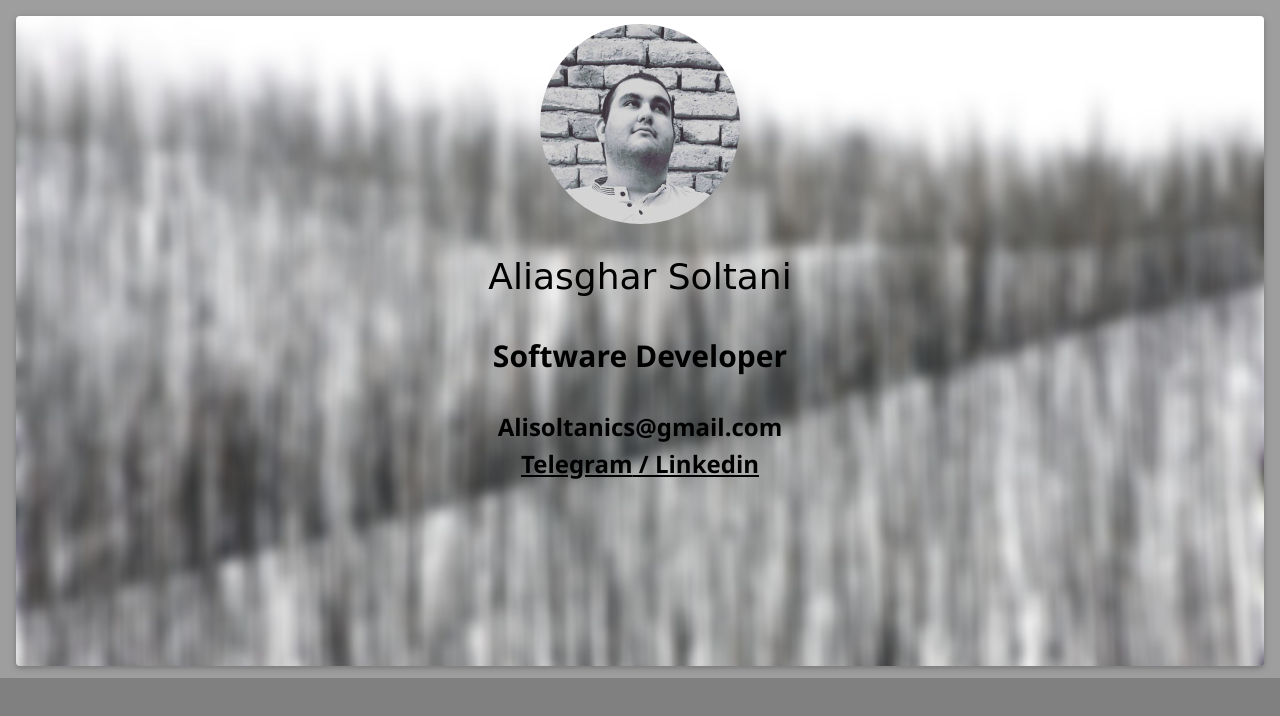
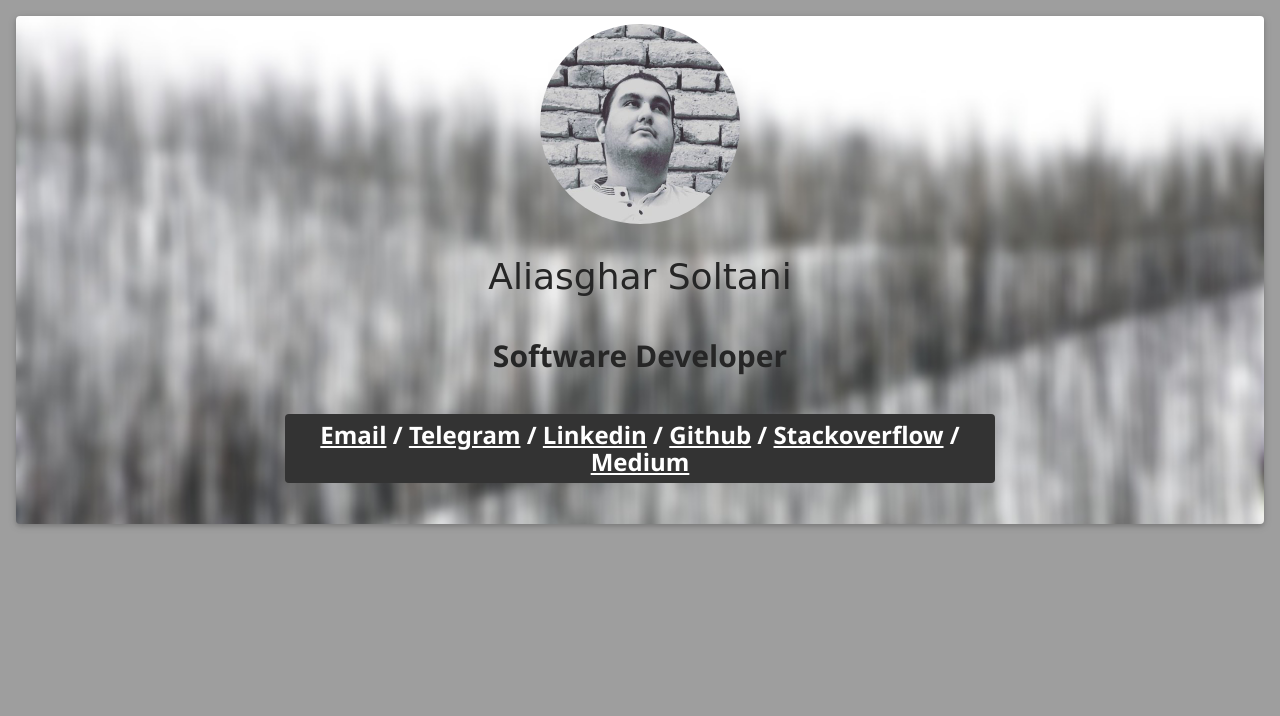
Before and after one commit to alisoltanics/alisoltanics.github.io, a plain HTML site: page index.html in a window 1280 px wide. Drawn offline with nearby package versions, Linux system fonts and the light colour scheme; a web font is replaced by a local one.

Commit message:
Change ui

```diff
--- a/css/master.css
+++ b/css/master.css
@@ -1,5 +1,5 @@
 body{
-  background-color: gray;
+  background-color: #9e9e9e!important;
 }
 .sk{
   font-size: 17px;
@@ -17,17 +17,30 @@ body{
 }
 .al{
   font-family: 'Prosto One', cursive;
-  color: black;
+  color: #262626;
 }
 .main{
   background-image: url("../44.jpg");
-  height: 650px;
   width: 100%;
   background-repeat: no-repeat, repeat;
   background-size: cover;
   -webkit-backdrop-filter: blur(5px);
   backdrop-filter: blur(5px);
 }
-#link{
+#link a{
   text-decoration: underline;
 }
+#link a:hover{
+  text-decoration: none;
+}
+#link{
+  color: white;
+  margin-left: 20%;
+  margin-right: 20%;
+  background-color: #333333;
+  padding: 8px;
+  border-radius: 4px;
+}
+h2{
+  color: #262626;
+}
--- a/index.html
+++ b/index.html
@@ -15,8 +15,10 @@
       <img class="w3-circle" src="./ali.jpg" alt="ali soltani" width="200px" height="200px"><br><br>
       <h1 class="al"><a href="/">Aliasghar Soltani</a></h1><br>
       <h2><b>Software Developer</b></h2><br>
-      <h3><b><a href="mailto:alisoltanics@gmail.com">Alisoltanics@gmail.com</a></b></h3>
-      <h3 id="link"><b><a href="https://t.me/alisoltanics">Telegram</a> / <a href="https://www.linkedin.com/in/aliasghar-soltani-485859a5/">Linkedin</a></b></h3><br>
+      <h3 id="link"><b><a href="mailto:alisoltanics@gmail.com">Email</a> / <a href="https://t.me/alisoltanics">Telegram</a> / <a href="https://www.linkedin.com/in/aliasghar-soltani-485859a5/">Linkedin</a> /
+        <a href="https://github.com/alisoltanics/">Github</a> / <a href="https://stackoverflow.com/users/6173668/aliasghar-soltani">Stackoverflow</a> /
+        <a href="https://medium.com/@sunken">Medium</a>
+      </b></h3><br>
     </div>
   </div>
 </div>
```
